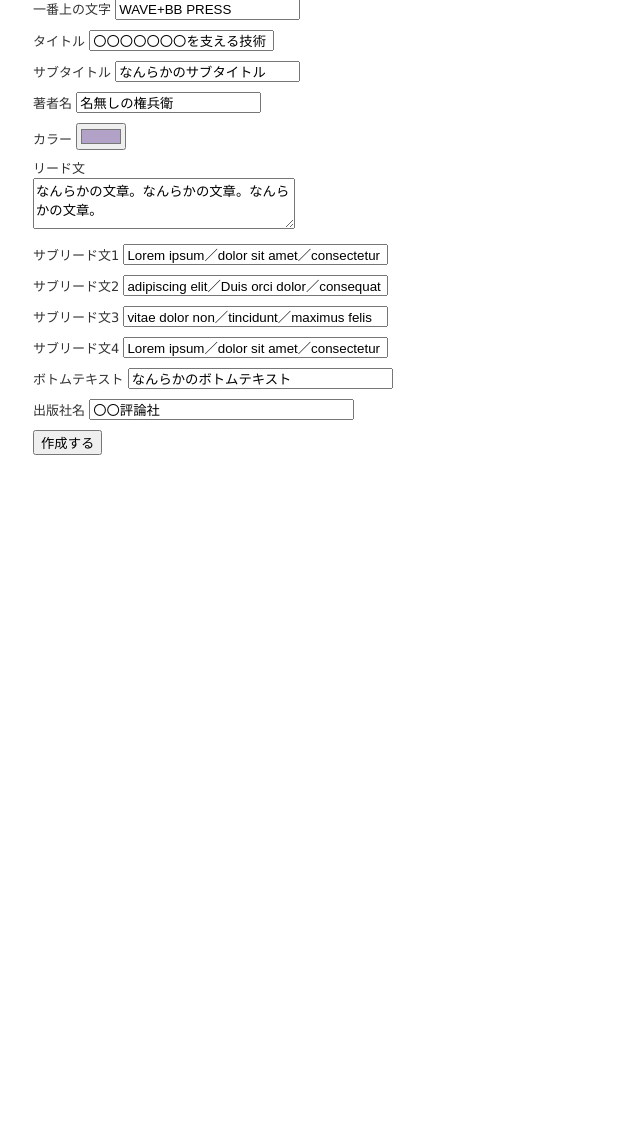
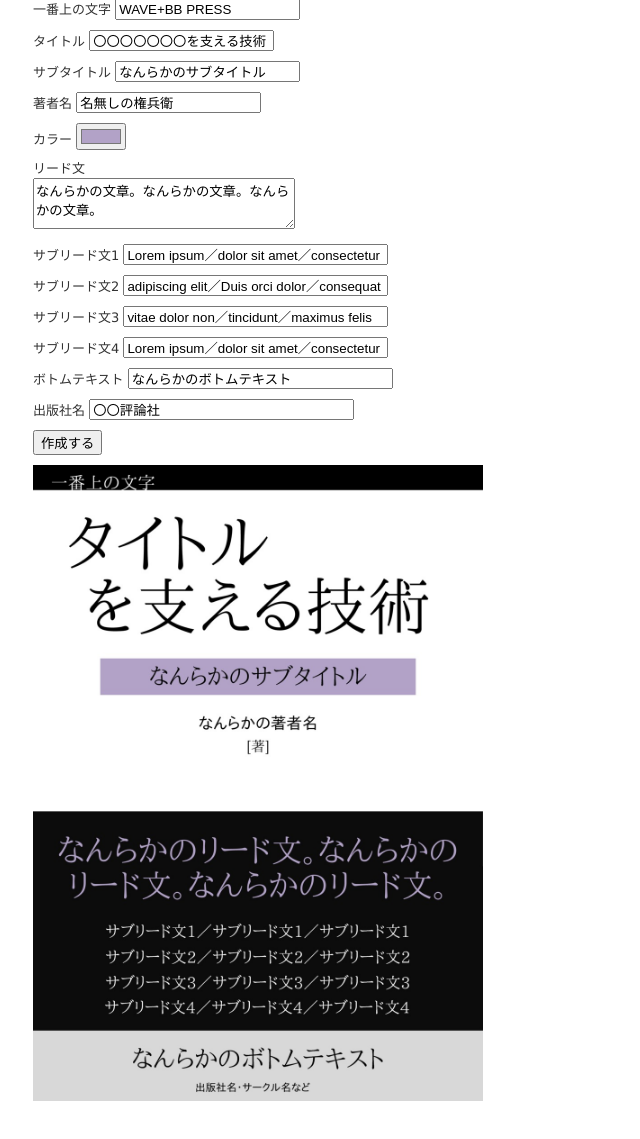
Before and after one commit to matt-note/sasaeru_generator, a Rails app: page / in a window 1280 px wide. Shown: the part 69-1208 px from the top of the page, without its empty margins (0-640 px from the left). Before the commit the page ends 524 px from the top, so only its background shows below. Run offline with Rails 7, Linux system fonts and the light colour scheme; style sheets or scripts are compiled from the project's sources; some libraries are stand-ins or nearby versions.

Commit message:
Styling container

```diff
--- a/app/views/layouts/application.html.erb
+++ b/app/views/layouts/application.html.erb
@@ -10,6 +10,8 @@
   </head>
 
   <body>
-    <%= yield %>
+    <div class="container">
+      <%= yield %>
+    </div>
   </body>
 </html>
--- a/app/views/sasaerus/new.html.erb
+++ b/app/views/sasaerus/new.html.erb
@@ -1,3 +1,13 @@
-<h1>〇〇を支える技術ジェネレーター</h1>
+<div class="row">
+  <h1>〇〇を支える技術ジェネレーター</h1>
+</div>
 
-<%= render 'form', sasaeru: @sasaeru %>
+<div class="row">
+  <div class="col-lg-5">
+    <%= render 'form', sasaeru: @sasaeru %>
+  </div>
+
+  <div class="col-lg-5">
+    <%= image_tag "sasaeru.jpg", width: "450px" %>
+  </div>
+</div>
--- a/config/routes.rb
+++ b/config/routes.rb
@@ -1,5 +1,4 @@
 Rails.application.routes.draw do
   root "sasaerus#new"
   resources :sasaerus
-  # For details on the DSL available within this file, see http://guides.rubyonrails.org/routing.html
 end
```
Also changed, not shown: app/assets/images/sasaeru.jpg (added).
